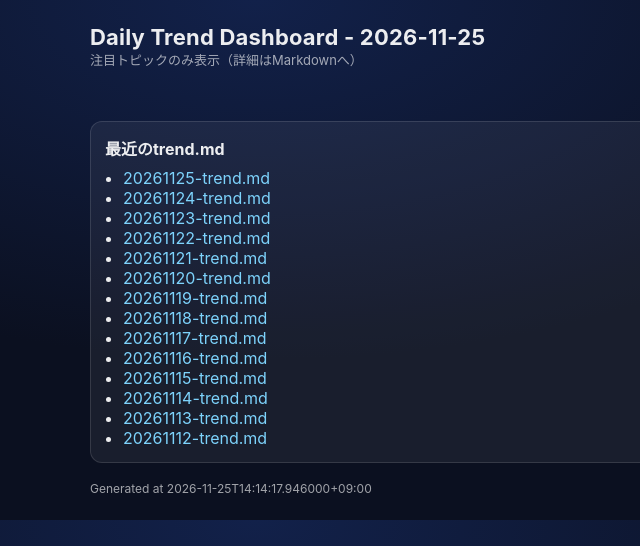
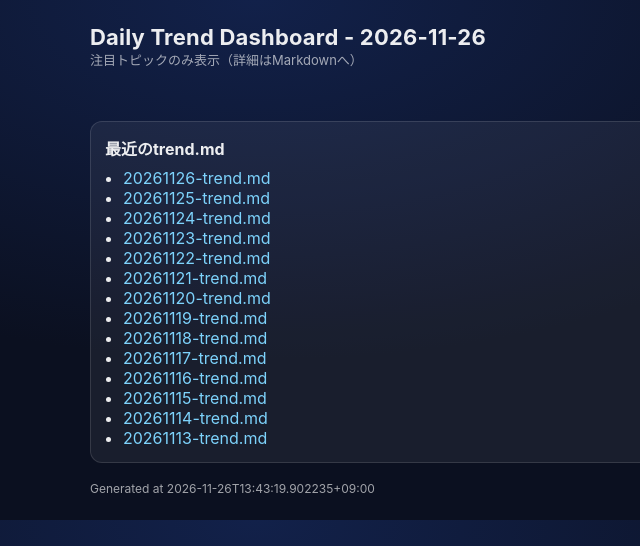
Before and after one commit to iwamoto123/Neta, a plain HTML site: page ideas/daily/index.html in a window 1280 px wide. Shown: the top 546 px of the page, 0-640 px from the left. Drawn offline with Linux system fonts and the light colour scheme.

Commit message:
chore: daily trend 2026-11-26

```diff
--- a/ideas/daily/index.html
+++ b/ideas/daily/index.html
@@ -3,7 +3,7 @@
 <head>
   <meta charset="utf-8" />
   <meta name="viewport" content="width=device-width, initial-scale=1" />
-  <title>Daily Trend Dashboard - 2026-11-25</title>
+  <title>Daily Trend Dashboard - 2026-11-26</title>
   <style>
     :root {
       --bg: #0b1020;
@@ -50,11 +50,11 @@
   <div class="wrap" id="top">
     <header>
       <div>
-        <h1>Daily Trend Dashboard - 2026-11-25</h1>
+        <h1>Daily Trend Dashboard - 2026-11-26</h1>
         <div class="meta">注目トピックのみ表示（詳細はMarkdownへ）</div>
       </div>
       <div class="meta">
-        <a href="20261125-trend.md">今日のMarkdownを開く</a>
+        <a href="20261126-trend.md">今日のMarkdownを開く</a>
       </div>
     </header>
 
@@ -72,7 +72,8 @@
         <a class="jump" href="#top">↑</a>
       </div>
       <ul>
-        <li><a href='20261125-trend.md'>20261125-trend.md</a></li>
+        <li><a href='20261126-trend.md'>20261126-trend.md</a></li>
+<li><a href='20261125-trend.md'>20261125-trend.md</a></li>
 <li><a href='20261124-trend.md'>20261124-trend.md</a></li>
 <li><a href='20261123-trend.md'>20261123-trend.md</a></li>
 <li><a href='20261122-trend.md'>20261122-trend.md</a></li>
@@ -85,12 +86,11 @@
 <li><a href='20261115-trend.md'>20261115-trend.md</a></li>
 <li><a href='20261114-trend.md'>20261114-trend.md</a></li>
 <li><a href='20261113-trend.md'>20261113-trend.md</a></li>
-<li><a href='20261112-trend.md'>20261112-trend.md</a></li>
       </ul>
     </div>
 
     <div class="footer">
-      Generated at 2026-11-25T14:14:17.946000+09:00
+      Generated at 2026-11-26T13:43:19.902235+09:00
     </div>
   </div>
 </body>
--- a/scripts/feedback.json
+++ b/scripts/feedback.json
@@ -59,5 +59,5 @@
     "co/xxzb5v6en7": 10.0,
     "スタートアップ社長として良い経営をするために": 10.0
   },
-  "last_updated": "2026-11-25T14:13:29.775985+09:00"
+  "last_updated": "2026-11-26T13:42:33.577388+09:00"
 }
```
Also changed, not shown: 1 other file.
